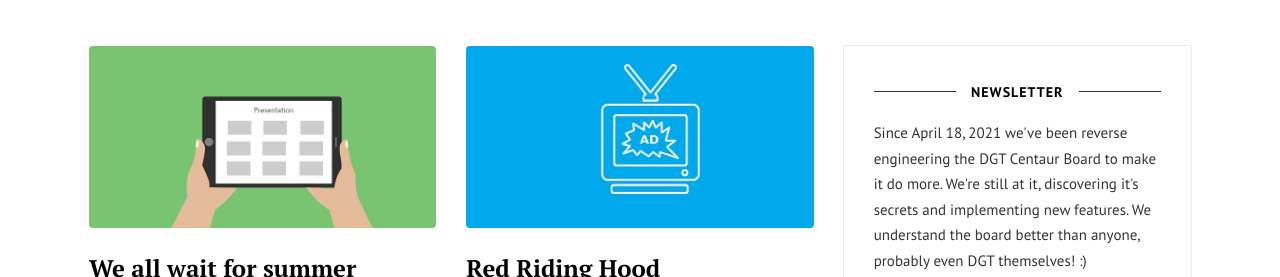
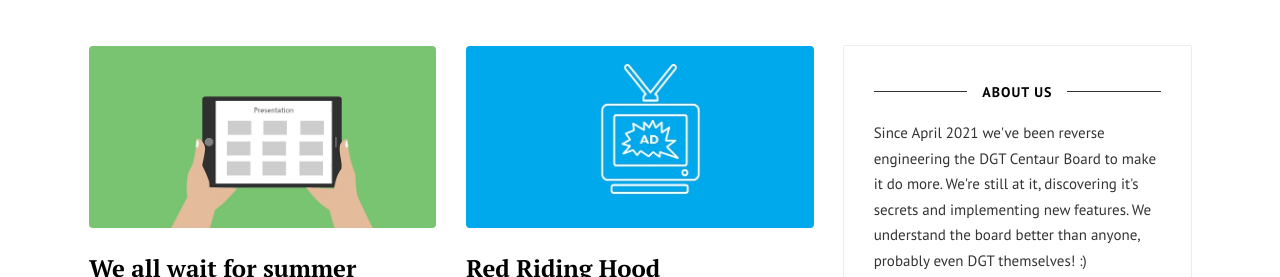
Before and after one commit to DGTCentaurMods/dgtcentaurmods.github.io, a Jekyll site: the page built from index.html, in a window 1280 px wide. Shown: the part 635-912 px from the top of the page. Built offline with Jekyll 4.4.1, drawn with Linux system fonts in a browser that asks for light colours; the list of posts is cut into pages by our own code.

Commit message:
Update sidebar.html

```diff
--- a/_includes/sidebar.html
+++ b/_includes/sidebar.html
@@ -1,7 +1,7 @@
 <div class="sidebar sticky-top">
     <div class="sidebar-section">
-        <h5><span>Newsletter</span></h5>
-        <p>Since April 18, 2021 we've been reverse engineering the DGT Centaur Board to make it do more. We're still at it, discovering it's secrets and implementing new features. We understand the board better than anyone, probably even DGT themselves! :)</p>
+        <h5><span>About Us</span></h5>
+        <p>Since April 2021 we've been reverse engineering the DGT Centaur Board to make it do more. We're still at it, discovering it's secrets and implementing new features. We understand the board better than anyone, probably even DGT themselves! :)</p>
         <p>To find out how to make your DGT Centuar chess board do more, or to help with the project, check out the <a href='https://github.com/EdNekebno/DGTCentaurMods'>github repository</a> or join the <a href='https://discord.gg/zqgUGK2x49'>Discord server https://discord.gg/zqgUGK2x49</a></p>
     </div>
 </div>
```
